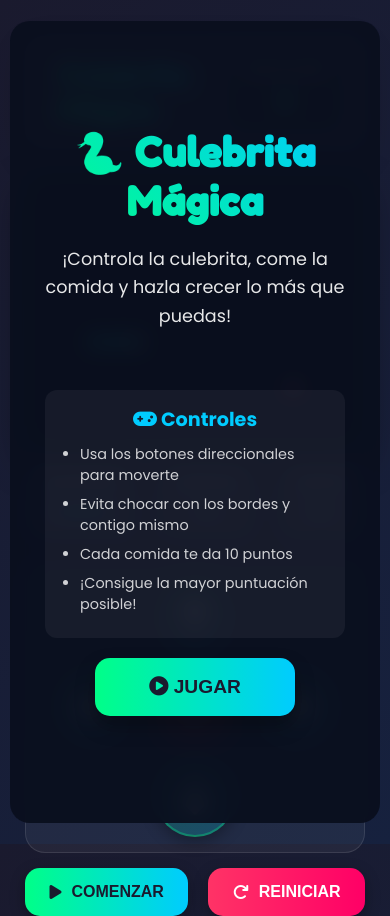
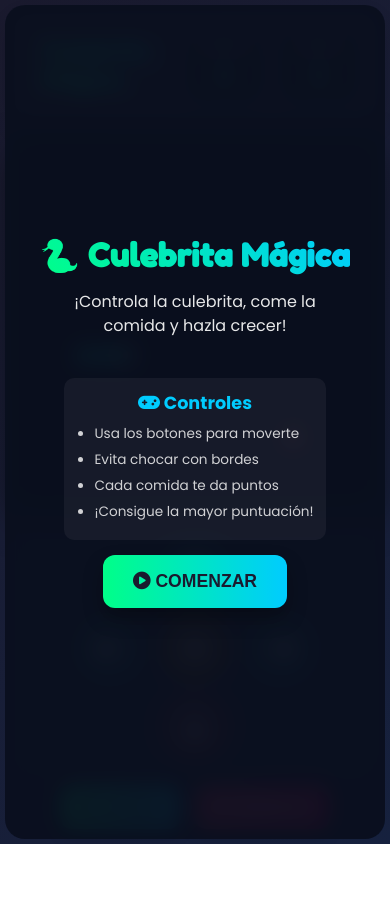
Before and after one commit to salvadorjh8ouw-dotcom/snake.html, a plain HTML site: page index.html in a window 390 px wide. After the commit the page ends 844 px from the top, so only its background shows below. Drawn offline with Linux system fonts and the light colour scheme.

Commit message:
Add files via upload

```diff
--- a/index.html
+++ b/index.html
@@ -26,46 +26,45 @@
             flex-direction: column;
             align-items: center;
             justify-content: center;
-            padding: 10px;
+            padding: 5px;
             touch-action: manipulation;
         }
 
         .container {
             width: 100%;
-            max-width: 500px;
-            height: 95vh;
+            height: 100vh;
             display: flex;
             flex-direction: column;
             align-items: center;
             justify-content: space-between;
-            padding: 15px;
+            padding: 10px;
             position: relative;
         }
 
-        /* Encabezado */
+        /* Encabezado mejorado */
         .header {
             width: 100%;
             display: flex;
             justify-content: space-between;
             align-items: center;
-            padding: 15px 20px;
+            padding: 12px 15px;
             background: rgba(255, 255, 255, 0.1);
-            border-radius: 20px;
+            border-radius: 15px;
             backdrop-filter: blur(10px);
             border: 1px solid rgba(255, 255, 255, 0.2);
-            margin-bottom: 15px;
-            box-shadow: 0 10px 30px rgba(0, 0, 0, 0.3);
+            margin-bottom: 10px;
+            box-shadow: 0 8px 25px rgba(0, 0, 0, 0.3);
         }
 
         .logo {
             display: flex;
             align-items: center;
-            gap: 12px;
+            gap: 10px;
         }
 
         .logo h1 {
             font-family: 'Fredoka One', cursive;
-            font-size: 1.8rem;
+            font-size: 1.5rem;
             background: linear-gradient(45deg, #00ff88, #00ccff);
             -webkit-background-clip: text;
             background-clip: text;
@@ -74,40 +73,39 @@
         }
 
         .logo i {
-            font-size: 2rem;
+            font-size: 1.8rem;
             color: #00ff88;
             filter: drop-shadow(0 0 8px rgba(0, 255, 136, 0.5));
         }
 
         .score-container {
             display: flex;
-            flex-direction: column;
-            align-items: flex-end;
-            gap: 5px;
+            gap: 15px;
         }
 
         .score-box {
             background: rgba(0, 0, 0, 0.4);
-            padding: 8px 15px;
-            border-radius: 12px;
+            padding: 8px 12px;
+            border-radius: 10px;
             font-weight: 600;
-            min-width: 100px;
             text-align: center;
             border: 2px solid rgba(0, 255, 136, 0.3);
+            min-width: 80px;
         }
 
         .score-label {
-            font-size: 0.8rem;
+            font-size: 0.7rem;
             opacity: 0.8;
+            margin-bottom: 3px;
         }
 
         .score-value {
-            font-size: 1.8rem;
+            font-size: 1.5rem;
             color: #00ff88;
             font-weight: 700;
         }
 
-        /* Área del juego */
+        /* Área del juego más grande */
         .game-area {
             width: 100%;
             flex-grow: 1;
@@ -116,14 +114,14 @@
             align-items: center;
             justify-content: center;
             position: relative;
-            margin: 10px 0;
+            margin: 5px 0;
         }
 
         #gameCanvas {
-            width: 100%;
-            max-width: 400px;
-            height: 70vw;
-            max-height: 400px;
+            width: 95vw;
+            height: 95vw;
+            max-width: 450px;
+            max-height: 450px;
             border-radius: 15px;
             box-shadow: 0 15px 35px rgba(0, 0, 0, 0.5);
             background: rgba(0, 10, 20, 0.8);
@@ -132,46 +130,16 @@
             image-rendering: crisp-edges;
         }
 
-        .game-info {
-            width: 100%;
-            max-width: 400px;
-            display: flex;
-            justify-content: space-between;
-            margin-top: 15px;
-            padding: 0 5px;
-        }
-
-        .info-box {
-            background: rgba(255, 255, 255, 0.1);
-            padding: 10px 15px;
-            border-radius: 12px;
-            text-align: center;
-            min-width: 80px;
-            border: 1px solid rgba(255, 255, 255, 0.1);
-        }
-
-        .info-label {
-            font-size: 0.8rem;
-            opacity: 0.8;
-            margin-bottom: 5px;
-        }
-
-        .info-value {
-            font-size: 1.2rem;
-            font-weight: 600;
-            color: #00ccff;
-        }
-
-        /* Controles táctiles */
+        /* Controles táctiles mejorados */
         .controls {
             width: 100%;
             max-width: 400px;
             display: flex;
             flex-direction: column;
             align-items: center;
-            gap: 10px;
-            margin-top: 15px;
-            padding: 15px;
+            gap: 8px;
+            margin-top: 10px;
+            padding: 12px;
             background: rgba(255, 255, 255, 0.05);
             border-radius: 20px;
             border: 1px solid rgba(255, 255, 255, 0.1);
@@ -180,24 +148,32 @@
         .direction-row {
             display: flex;
             justify-content: center;
-            gap: 20px;
+            gap: 15px;
         }
 
         .control-btn {
-            width: 80px;
-            height: 80px;
+            width: 70px;
+            height: 70px;
             border-radius: 50%;
             background: linear-gradient(145deg, rgba(0, 255, 136, 0.2), rgba(0, 204, 255, 0.2));
             border: 2px solid rgba(0, 255, 136, 0.3);
             display: flex;
             align-items: center;
             justify-content: center;
-            font-size: 2.5rem;
+            font-size: 2rem;
             color: white;
             cursor: pointer;
             transition: all 0.2s;
             box-shadow: 0 5px 15px rgba(0, 0, 0, 0.3);
             touch-action: manipulation;
+        }
+
+        /* ESPECIAL: Asegurar que el botón de abajo sea visible */
+        .control-btn.down {
+            background: linear-gradient(145deg, rgba(255, 100, 100, 0.3), rgba(255, 50, 50, 0.3));
+            border-color: rgba(255, 100, 100, 0.4);
+            position: relative;
+            z-index: 10;
         }
 
         .control-btn:active {
@@ -206,38 +182,33 @@
             box-shadow: 0 2px 5px rgba(0, 0, 0, 0.2);
         }
 
-        .control-btn.up-down {
-            width: 80px;
-            height: 80px;
-        }
-
         .control-btn.center {
-            background: linear-gradient(145deg, rgba(255, 100, 100, 0.3), rgba(255, 50, 50, 0.3));
-            border-color: rgba(255, 100, 100, 0.4);
-            font-size: 1.8rem;
+            background: linear-gradient(145deg, rgba(255, 193, 7, 0.3), rgba(255, 152, 0, 0.3));
+            border-color: rgba(255, 193, 7, 0.4);
+            font-size: 1.5rem;
         }
 
         /* Botones de acción */
         .action-buttons {
             display: flex;
             justify-content: center;
-            gap: 20px;
-            margin-top: 15px;
+            gap: 15px;
+            margin-top: 10px;
             width: 100%;
         }
 
         .action-btn {
-            padding: 15px 25px;
-            border-radius: 15px;
+            padding: 14px 20px;
+            border-radius: 12px;
             font-weight: 600;
-            font-size: 1rem;
+            font-size: 0.9rem;
             border: none;
             cursor: pointer;
             transition: all 0.3s;
             display: flex;
             align-items: center;
-            gap: 10px;
-            min-width: 140px;
+            gap: 8px;
+            min-width: 120px;
             justify-content: center;
             box-shadow: 0 5px 15px rgba(0, 0, 0, 0.3);
         }
@@ -276,7 +247,7 @@
             background: rgba(10, 15, 30, 0.95);
             backdrop-filter: blur(10px);
             border-radius: 20px;
-            padding: 30px;
+            padding: 20px;
             z-index: 100;
             text-align: center;
             opacity: 0;
@@ -291,8 +262,8 @@
 
         .screen h2 {
             font-family: 'Fredoka One', cursive;
-            font-size: 2.5rem;
-            margin-bottom: 20px;
+            font-size: 2rem;
+            margin-bottom: 15px;
             background: linear-gradient(45deg, #00ff88, #00ccff);
             -webkit-background-clip: text;
             background-clip: text;
@@ -300,33 +271,33 @@
         }
 
         .screen p {
-            font-size: 1.1rem;
-            margin-bottom: 30px;
+            font-size: 1rem;
+            margin-bottom: 20px;
             max-width: 300px;
-            line-height: 1.6;
+            line-height: 1.5;
             opacity: 0.9;
         }
 
         .final-score {
-            font-size: 4rem;
+            font-size: 3.5rem;
             font-weight: 700;
             color: #00ff88;
-            margin: 20px 0;
+            margin: 15px 0;
             text-shadow: 0 0 20px rgba(0, 255, 136, 0.5);
         }
 
         .screen-btn {
-            padding: 18px 35px;
-            border-radius: 15px;
+            padding: 16px 30px;
+            border-radius: 12px;
             font-weight: 600;
-            font-size: 1.2rem;
+            font-size: 1.1rem;
             border: none;
             cursor: pointer;
             transition: all 0.3s;
             background: linear-gradient(to right, #00ff88, #00ccff);
             color: #1a1a2e;
-            margin-top: 20px;
-            min-width: 200px;
+            margin-top: 15px;
+            min-width: 180px;
             box-shadow: 0 10px 20px rgba(0, 0, 0, 0.3);
         }
 
@@ -335,29 +306,33 @@
             box-shadow: 0 5px 10px rgba(0, 0, 0, 0.2);
         }
 
+        /* Información del juego removida (lo que marcaste) */
+        /* Se eliminó la sección .game-info */
+
+        /* Instrucciones */
         .instructions {
-            margin-top: 30px;
-            padding: 15px;
+            margin-top: 20px;
+            padding: 12px;
             background: rgba(255, 255, 255, 0.05);
-            border-radius: 12px;
-            max-width: 300px;
+            border-radius: 10px;
+            max-width: 280px;
         }
 
         .instructions h3 {
             color: #00ccff;
-            margin-bottom: 10px;
-            font-size: 1.2rem;
+            margin-bottom: 8px;
+            font-size: 1.1rem;
         }
 
         .instructions ul {
             text-align: left;
-            padding-left: 20px;
-            font-size: 0.9rem;
+            padding-left: 18px;
+            font-size: 0.85rem;
             opacity: 0.8;
         }
 
         .instructions li {
-            margin-bottom: 8px;
+            margin-bottom: 6px;
         }
 
         /* Efectos de partículas */
@@ -399,26 +374,43 @@
             animation: glow 2s infinite;
         }
 
-        /* Responsive */
+        /* Contador automático para reiniciar */
+        .countdown {
+            font-size: 1.2rem;
+            color: #ffcc00;
+            margin-top: 10px;
+            font-weight: 600;
+        }
+
+        /* Responsive mejorado */
         @media (max-height: 700px) {
             .control-btn {
-                width: 70px;
-                height: 70px;
-                font-size: 2rem;
+                width: 65px;
+                height: 65px;
+                font-size: 1.8rem;
             }
 
             .action-btn {
-                padding: 12px 20px;
-                min-width: 120px;
-                font-size: 0.9rem;
+                padding: 12px 18px;
+                min-width: 110px;
+                font-size: 0.85rem;
             }
 
             .header {
-                padding: 12px 15px;
+                padding: 10px 12px;
             }
 
             .logo h1 {
-                font-size: 1.5rem;
+                font-size: 1.3rem;
+            }
+
+            .score-box {
+                padding: 6px 10px;
+                min-width: 70px;
+            }
+
+            .score-value {
+                font-size: 1.3rem;
             }
         }
 
@@ -426,7 +418,7 @@
             .control-btn {
                 width: 60px;
                 height: 60px;
-                font-size: 1.8rem;
+                font-size: 1.6rem;
             }
 
             .direction-row {
@@ -436,6 +428,12 @@
             .action-buttons {
                 flex-direction: column;
                 align-items: center;
+                gap: 10px;
+            }
+
+            .action-btn {
+                width: 90%;
+                min-width: auto;
             }
         }
 
@@ -447,7 +445,7 @@
 </head>
 <body>
     <div class="container">
-        <!-- Encabezado -->
+        <!-- Encabezado simplificado -->
         <div class="header">
             <div class="logo">
                 <i class="fas fa-snake"></i>
@@ -455,33 +453,22 @@
             </div>
             <div class="score-container">
                 <div class="score-box">
-                    <div class="score-label">PUNTUACIÓN</div>
+                    <div class="score-label">PUNTOS</div>
                     <div class="score-value" id="score">0</div>
+                </div>
+                <div class="score-box">
+                    <div class="score-label">MEJOR</div>
+                    <div class="score-value" id="highScore">0</div>
                 </div>
             </div>
         </div>
 
-        <!-- Área del juego -->
+        <!-- Área del juego más grande -->
         <div class="game-area">
             <canvas id="gameCanvas"></canvas>
-
-            <div class="game-info">
-                <div class="info-box">
-                    <div class="info-label">VELOCIDAD</div>
-                    <div class="info-value" id="speed">Normal</div>
-                </div>
-                <div class="info-box">
-                    <div class="info-label">LONGITUD</div>
-                    <div class="info-value" id="length">3</div>
-                </div>
-                <div class="info-box">
-                    <div class="info-label">MEJOR</div>
-                    <div class="info-value" id="highScore">0</div>
-                </div>
-            </div>
         </div>
 
-        <!-- Controles táctiles -->
+        <!-- Controles táctiles con botón de abajo visible -->
         <div class="controls">
             <div class="direction-row">
                 <div class="control-btn up" id="upBtn">
@@ -501,6 +488,7 @@
                 </div>
             </div>
 
+            <!-- BOTÓN DE ABAJO VISIBLE Y DESTACADO -->
             <div class="direction-row">
                 <div class="control-btn down" id="downBtn">
                     <i class="fas fa-arrow-down"></i>
@@ -511,7 +499,7 @@
         <!-- Botones de acción -->
         <div class="action-buttons">
             <button class="action-btn start" id="startBtn">
-                <i class="fas fa-play"></i> COMENZAR
+                <i class="fas fa-play"></i> JUGAR
             </button>
             <button class="action-btn restart" id="restartBtn">
                 <i class="fas fa-redo"></i> REINICIAR
@@ -521,40 +509,37 @@
         <!-- Pantalla de inicio -->
         <div class="screen" id="startScreen">
             <h2>🐍 Culebrita Mágica</h2>
-            <p>¡Controla la culebrita, come la comida y hazla crecer lo más que puedas!</p>
+            <p>¡Controla la culebrita, come la comida y hazla crecer!</p>
             <div class="instructions">
                 <h3><i class="fas fa-gamepad"></i> Controles</h3>
                 <ul>
-                    <li>Usa los botones direccionales para moverte</li>
-                    <li>Evita chocar con los bordes y contigo mismo</li>
-                    <li>Cada comida te da 10 puntos</li>
-                    <li>¡Consigue la mayor puntuación posible!</li>
+                    <li>Usa los botones para moverte</li>
+                    <li>Evita chocar con bordes</li>
+                    <li>Cada comida te da puntos</li>
+                    <li>¡Consigue la mayor puntuación!</li>
                 </ul>
             </div>
             <button class="screen-btn" id="startGameBtn">
-                <i class="fas fa-play-circle"></i> JUGAR
+                <i class="fas fa-play-circle"></i> COMENZAR
             </button>
         </div>
 
         <!-- Pantalla de pausa -->
         <div class="screen" id="pauseScreen">
-            <h2><i class="fas fa-pause-circle"></i> JUEGO PAUSADO</h2>
-            <p>El juego está en pausa. Tómate tu tiempo...</p>
+            <h2><i class="fas fa-pause-circle"></i> PAUSA</h2>
+            <p>El juego está en pausa</p>
             <div class="final-score" id="pauseScore">0</div>
             <button class="screen-btn" id="resumeBtn">
                 <i class="fas fa-play"></i> CONTINUAR
             </button>
         </div>
 
-        <!-- Pantalla de game over -->
+        <!-- Pantalla de game over con reinicio automático -->
         <div class="screen" id="gameOverScreen">
             <h2><i class="fas fa-skull-crossbones"></i> GAME OVER</h2>
-            <p>¡La culebrita ha chocado! ¿Quieres intentarlo de nuevo?</p>
+            <p>¡La culebrita ha chocado!</p>
             <div class="final-score" id="finalScore">0</div>
-            <div class="info-box" style="margin: 20px auto;">
-                <div class="info-label">MEJOR PUNTUACIÓN</div>
-                <div class="info-value" id="finalHighScore">0</div>
-            </div>
+            <div class="countdown" id="countdown">Reiniciando en 3...</div>
             <button class="screen-btn" id="playAgainBtn">
                 <i class="fas fa-redo"></i> JUGAR DE NUEVO
             </button>
@@ -571,10 +556,9 @@
         const canvas = document.getElementById('gameCanvas');
         const ctx = canvas.getContext('2d');
 
-        // Ajustar tamaño del canvas
+        // Ajustar tamaño del canvas para pantalla más grande
         function resizeCanvas() {
-            const container = canvas.parentElement;
-            const size = Math.min(container.clientWidth, 400);
+            const size = Math.min(window.innerWidth * 0.9, 450);
             canvas.width = size;
             canvas.height = size;
         }
@@ -585,20 +569,20 @@
         let food = {};
         let direction = 'right';
         let nextDirection = 'right';
-        let gameSpeed = 150; // ms
+        let gameSpeed = 150;
         let gameRunning = false;
         let gamePaused = false;
         let score = 0;
         let highScore = localStorage.getItem('snakeHighScore') || 0;
         let gameLoop;
-        let foodType = 'normal'; // 'normal', 'golden', 'special'
+        let foodType = 'normal';
+        let countdownInterval;
 
         // Elementos de la interfaz
         const scoreElement = document.getElementById('score');
         const highScoreElement = document.getElementById('highScore');
-        const finalHighScoreElement = document.getElementById('finalHighScore');
-        const lengthElement = document.getElementById('length');
-        const speedElement = document.getElementById('speed');
+        const finalScoreElement = document.getElementById('finalScore');
+        const countdownElement = document.getElementById('countdown');
 
         // Pantallas
         const startScreen = document.getElementById('startScreen');
@@ -613,7 +597,7 @@
         const playAgainBtn = document.getElementById('playAgainBtn');
         const pauseBtn = document.getElementById('pauseBtn');
 
-        // Controles direccionales
+        // Controles direccionales - TODOS LOS BOTONES AHORA VISIBLES
         const upBtn = document.getElementById('upBtn');
         const downBtn = document.getElementById('downBtn');
         const leftBtn = document.getElementById('leftBtn');
@@ -676,7 +660,7 @@
                 }
             } while (foodOnSnake);
 
-            // Determinar tipo de comida (10% de probabilidad de comida dorada)
+            // Determinar tipo de comida
             const rand = Math.random();
             if (rand < 0.1) {
                 foodType = 'golden';
@@ -745,7 +729,6 @@
                 // Aumentar velocidad cada 5 comidas
                 if (score % 50 === 0 && gameSpeed > 70) {
                     gameSpeed -= 10;
-                    updateGameSpeed();
                     createParticles(canvas.width/2, canvas.height/2, 20, '#00CCFF');
                 }
             } else {
@@ -753,8 +736,8 @@
                 snake.pop();
             }
 
-            // Actualizar longitud
-            lengthElement.textContent = snake.length;
+            // Dibujar el nuevo estado
+            draw();
         }
 
         function draw() {
@@ -907,19 +890,6 @@
                     );
                     ctx.fill();
                     ctx.stroke();
-
-                    // Patrones en el cuerpo (cada 3 segmentos)
-                    if (i % 3 === 0) {
-                        ctx.fillStyle = 'rgba(255, 255, 255, 0.3)';
-                        ctx.beginPath();
-                        ctx.arc(
-                            segment.x * gridSize + gridSize/2,
-                            segment.y * gridSize + gridSize/2,
-                            gridSize/6,
-                            0, Math.PI * 2
-                        );
-                        ctx.fill();
-                    }
                 }
             }
         }
@@ -1067,6 +1037,22 @@
             }
         }
 
+        // NUEVO: Función de reinicio automático
+        function startCountdown() {
+            let count = 3;
+            countdownElement.textContent = `Reiniciando en ${count}...`;
+
+            countdownInterval = setInterval(() => {
+                count--;
+                if (count > 0) {
+                    countdownElement.textContent = `Reiniciando en ${count}...`;
+                } else {
+                    clearInterval(countdownInterval);
+                    restartGame();
+                }
+            }, 1000);
+        }
+
         function gameOver() {
             gameRunning = false;
             clearInterval(gameLoop);
@@ -1075,11 +1061,11 @@
             if (score > highScore) {
                 highScore = score;
                 localStorage.setItem('snakeHighScore', highScore);
+                highScoreElement.textContent = highScore;
             }
 
             // Mostrar pantalla de game over
-            document.getElementById('finalScore').textContent = score;
-            document.getElementById('finalHighScore').textContent = highScore;
+            finalScoreElement.textContent = score;
             showScreen(gameOverScreen);
 
             // Efecto de explosión
@@ -1088,6 +1074,9 @@
                 snake[0].y * gridSize + gridSize/2,
                 30, '#FF3366'
             );
+
+            // Iniciar cuenta regresiva para reinicio automático
+            startCountdown();
         }
 
         function startGame() {
@@ -1101,7 +1090,6 @@
             gameLoop = setInterval(() => {
                 if (!gamePaused) {
                     moveSnake();
-                    draw();
                 }
             }, gameSpeed);
         }
@@ -1123,10 +1111,11 @@
 
         function restartGame() {
             clearInterval(gameLoop);
+            if (countdownInterval) clearInterval(countdownInterval);
+
             gameRunning = false;
             gamePaused = false;
             gameSpeed = 150;
-            updateGameSpeed();
             initGame();
             hideAllScreens();
             pauseBtn.innerHTML = '<i class="fas fa-pause"></i>';
@@ -1137,19 +1126,6 @@
         // ============================================
         function updateScore() {
             scoreElement.textContent = score;
-            highScoreElement.textContent = highScore;
-        }
-
-        function updateGameSpeed() {
-            if (gameSpeed >= 130) {
-                speedElement.textContent = 'Lenta';
-            } else if (gameSpeed >= 100) {
-                speedElement.textContent = 'Normal';
-            } else if (gameSpeed >= 70) {
-                speedElement.textContent = 'Rápida';
-            } else {
-                speedElement.textContent = 'Muy rápida';
-            }
         }
 
         function showScreen(screen) {
@@ -1185,7 +1161,7 @@
             }
         }
 
-        // Eventos para botones de dirección
+        // Eventos para botones de dirección - TODOS FUNCIONALES
         upBtn.addEventListener('click', () => changeDirection('up'));
         downBtn.addEventListener('click', () => changeDirection('down'));
         leftBtn.addEventListener('click', () => changeDirection('left'));
@@ -1199,7 +1175,7 @@
         playAgainBtn.addEventListener('click', restartGame);
         pauseBtn.addEventListener('click', pauseGame);
 
-        // Controles por teclado (opcional para tablets/PC)
+        // Controles por teclado (opcional)
         document.addEventListener('keydown', (e) => {
             if (!gameRunning || gamePaused) return;
 
@@ -1239,12 +1215,12 @@
             // Determinar dirección del swipe
             if (Math.abs(dx) > Math.abs(dy)) {
                 // Movimiento horizontal
-                if (dx > 20) changeDirection('right');
-                else if (dx < -20) changeDirection('left');
+                if (dx > 30) changeDirection('right');
+                else if (dx < -30) changeDirection('left');
             } else {
                 // Movimiento vertical
-                if (dy > 20) changeDirection('down');
-                else if (dy < -20) changeDirection('up');
+                if (dy > 30) changeDirection('down');
+                else if (dy < -30) changeDirection('up');
             }
         });
 
@@ -1303,7 +1279,6 @@
         window.addEventListener('load', () => {
             resizeCanvas();
             initGame();
-            updateGameSpeed();
             showScreen(startScreen);
         });
 
```
